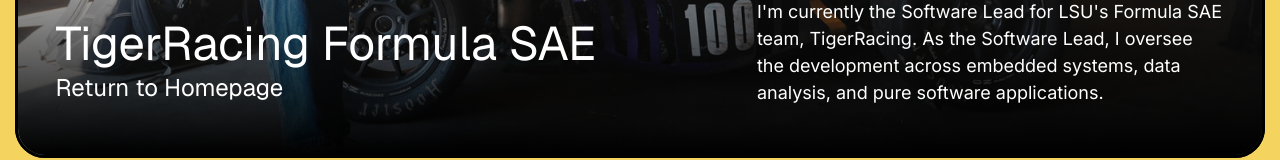
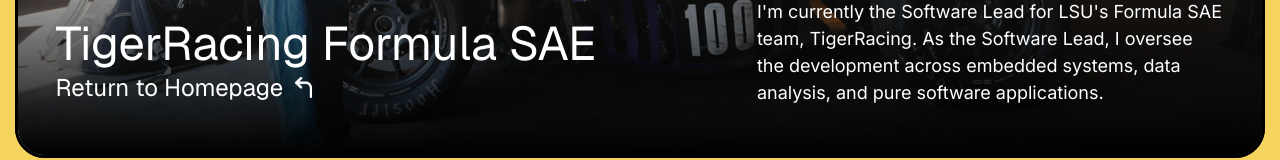
Before and after one commit to liangricky7/liangricky7.github.io, a React (Vite) app: page / in a window 1280 px wide. Both pictures are taken after a click on the element 244 px from the left and 296 px from the top of the page. Shown: the part 620-780 px from the top of the page. Built offline with nearby package versions, Linux system fonts and the light colour scheme.

Commit message:
feat: add back icon to landing

```diff
--- a/src/pages/Home.jsx
+++ b/src/pages/Home.jsx
@@ -9,6 +9,8 @@ import HomeGif from "../assets/landing/landinglogo.webp"
 import FSAEGif from "../assets/landing/formulalogo.webp"
 import PortfolioLogoGif from "../assets/landing/portfolio.webp"
 import SelfPortraitGif from "../assets/landing/selfportrait.webp"
+
+import BackArrow from "../assets/landing/back-arrow.png"
 
 gsap.registerPlugin(useGSAP);
 gsap.registerPlugin(ScrollTrigger);
@@ -274,12 +276,20 @@ const Home = () => {
                                     className="w-30 mb-4"
                                 />
                                 <h1>{subframes[selected].title}</h1>
-                                <h3
+                                <div
                                     onClick={() => closeSubframe()}
-                                    className="cursor-pointer"
+                                    className="flex items-center gap-3 cursor-pointer"
                                 >
-                                    Return to Homepage
-                                </h3>
+                                    <h3>
+                                        Return to Homepage
+                                    </h3>
+                                    <img
+                                        src={BackArrow}
+                                        className="h-[1.4rem]"
+                                    />
+                                </div>
+
+
                             </div>
                             <p className="w-[40%]">{subframes[selected].paragraph} </p>
                         </div>
```
Also changed, not shown: src/assets/landing/back-arrow.png (added).
